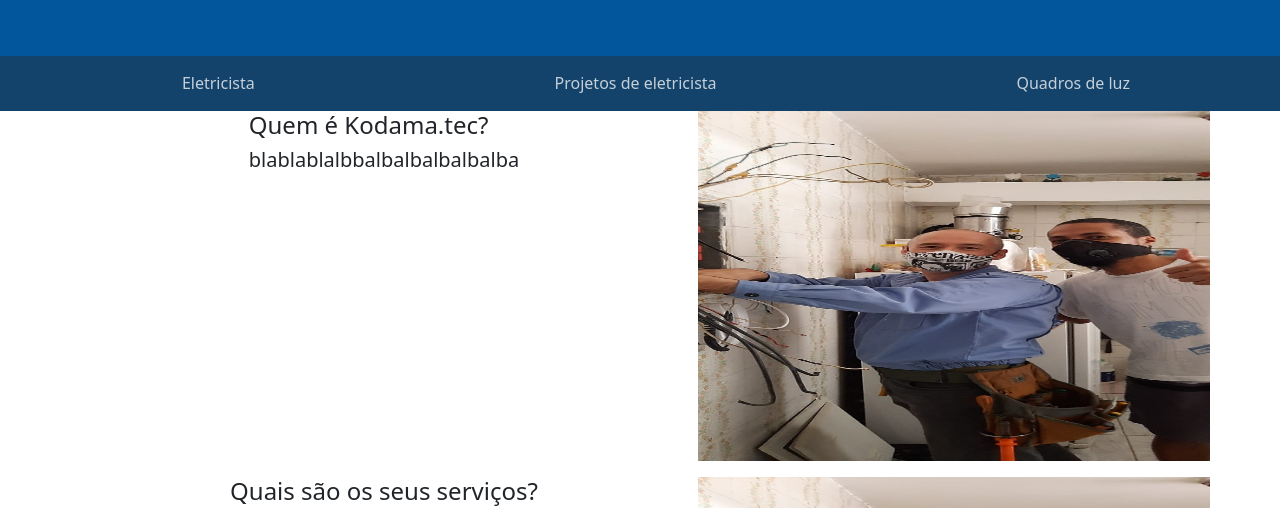
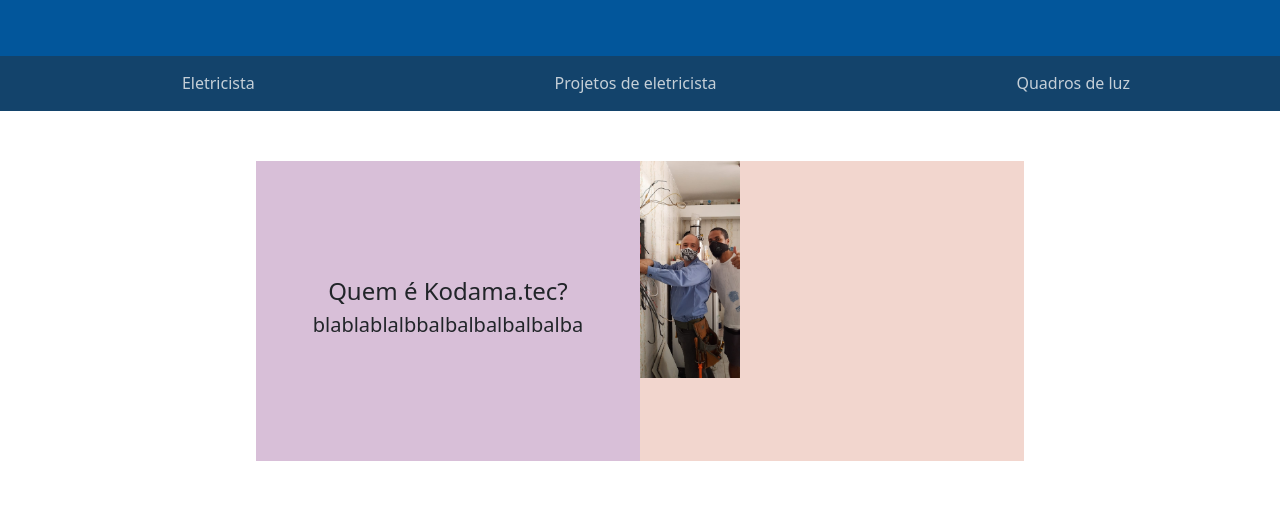
Before and after one commit to tiagoharumitsukodama/landing_page_eletricista, a plain HTML site: page index.html in a window 1280 px wide. Shown: the part 224-732 px from the top of the page. Drawn offline with nearby package versions, Linux system fonts and the light colour scheme.

Commit message:
arrumei conteiner div

```diff
--- a/style/style.css
+++ b/style/style.css
@@ -2,6 +2,13 @@
 @import './mobile/main_mobile.css';
 @import './tablet/main_tablet.css';
 @import './fonts.css';
+
+
+img {
+    max-width: 100px;
+    max-height: 10sssssss0px;
+}
+
 
 * {
     margin: 0px auto;
@@ -53,6 +60,7 @@
     width: 100%;
     background-color: #13436b;
 
+    z-index: 1;
     position: -webkit-sticky;
     position: sticky;
     top: 0;
@@ -68,14 +76,38 @@
     color: rgba(245, 245, 245, 0.788);
 }
 
-section > div.container {
-    margin: 0px auto;
+section div.container {
+    position: relative;
+    margin-top: 50px;
+    width: 600px;
+    height: 300px;
     padding: 0px;
     width: 100%;
-    display: flex;
+
+    overflow: auto;
+
+    background-color: rgba(64, 224, 208, 0.096);
 }
 
-img {
-    width: 40vw;
-    height: 350px;
+section div.container div.info {
+    position: absolute;
+    left: 0px;
+    top: 0px;
+    width: 50%;
+    height: 100%;
+
+    display: flex;
+    justify-content: center;
+    flex-direction: column;
+    align-items: center;
+    background-color: thistle;
 }
+
+section div.container figure {
+    position: absolute;
+    right: 0px;
+    top: 0px;
+    width: 50%;
+    height: 100%;
+    background-color: rgba(255, 99, 71, 0.247);
+}
```
